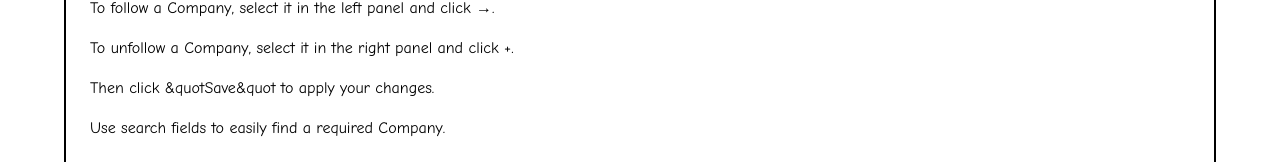
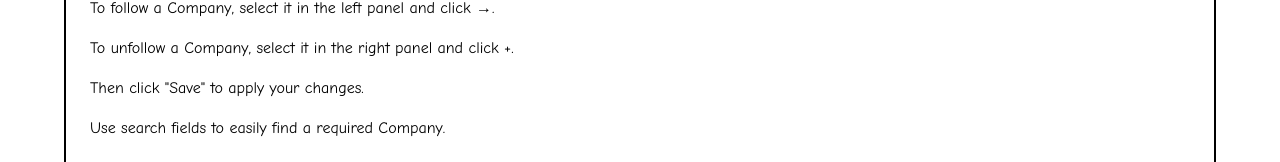
Before and after one commit to Temich7799/pulse-test, a React (Vite) app: page / in a window 1280 px wide. Shown: the part 212-374 px from the top of the page. Built offline with nearby package versions, Linux system fonts and the light colour scheme; no server answers; the HTML template or start-up script is replaced by a standard one.

Commit message:
minor fixes

```diff
--- a/src/components/CompaniesContent.jsx
+++ b/src/components/CompaniesContent.jsx
@@ -17,7 +17,7 @@ const CompaniesContent = () => {
         </Typography>
         <Typography>To follow a Company, select it in the left panel and click &rarr;.</Typography>
         <Typography>To unfollow a Company, select it in the right panel and click +.</Typography>
-        <Typography>Then click &quotSave&quot to apply your changes.</Typography>
+        <Typography>Then click "Save" to apply your changes.</Typography>
         <Typography>Use search fields to easily find a required Company.</Typography>
       </Stack>
       <CompaniesForm />
--- a/src/components/MinesContent.jsx
+++ b/src/components/MinesContent.jsx
@@ -17,7 +17,7 @@ const MinesContent = () => {
         </Typography>
         <Typography>To follow a Mine, select it in the left panel and click &rarr;.</Typography>
         <Typography>To unfollow a Mine, select it in the right panel and click +.</Typography>
-        <Typography>Then click &quotSave&quot to apply your changes.</Typography>
+        <Typography>Then click "Save" to apply your changes.</Typography>
         <Typography>Use search fields to easily find a required Mine.</Typography>
       </Stack>
       <MinesForm />
```
